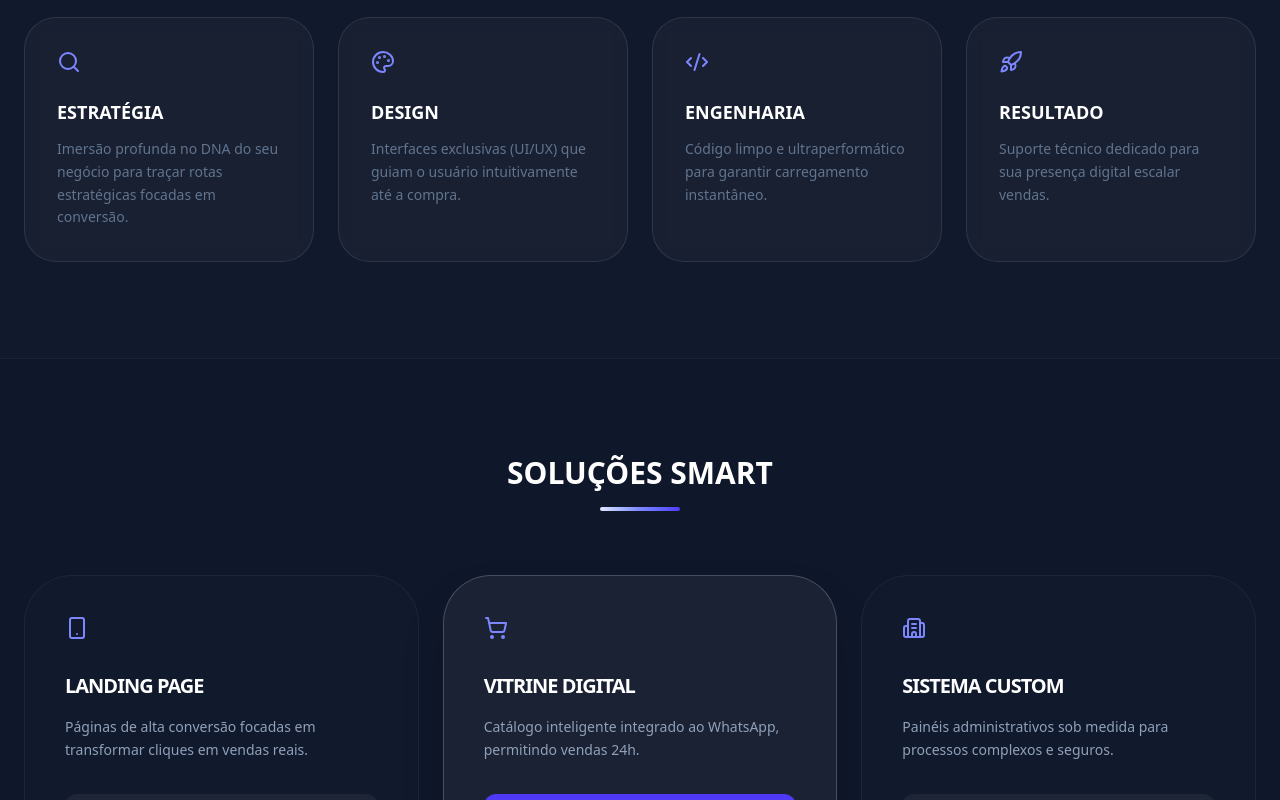
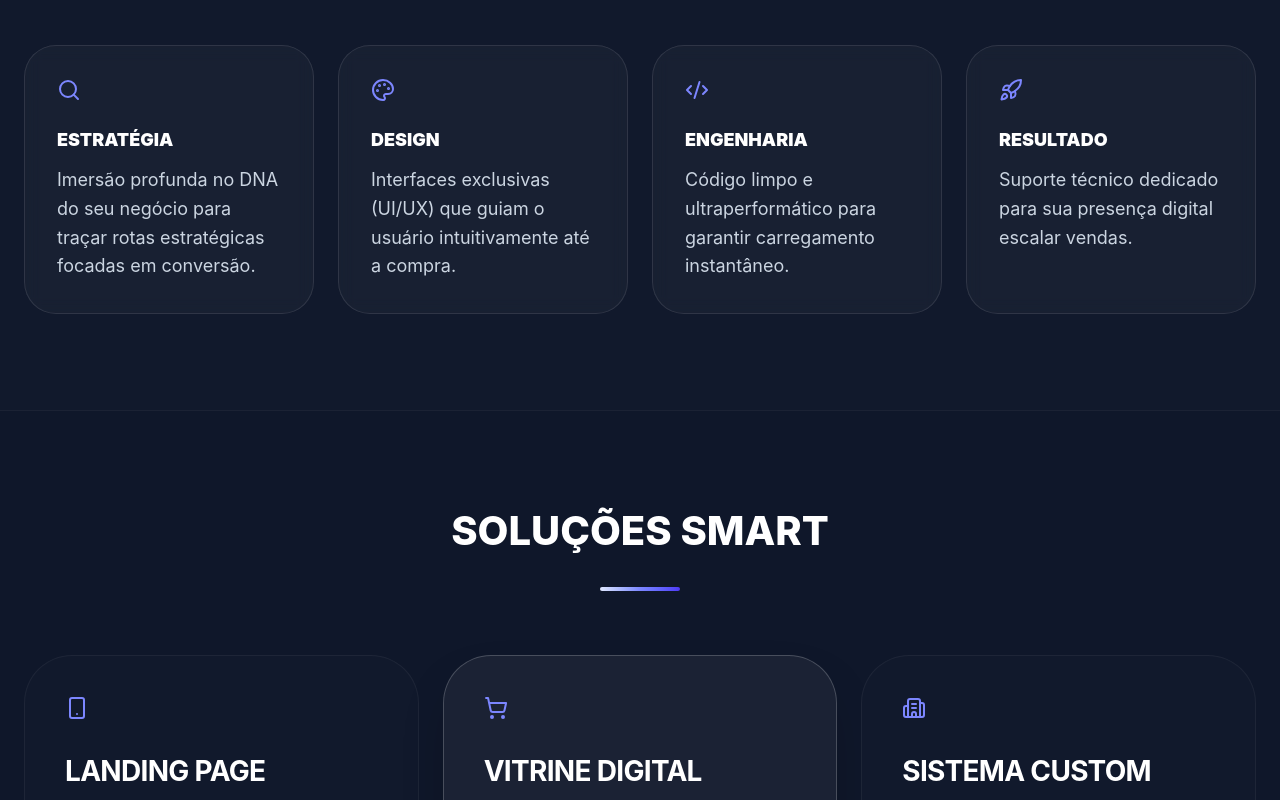
Before and after one commit to kestralbialima/portifolio, a React (Vite) app: page / in a window 1280 px wide. Shown: the part 960-1760 px from the top of the page. Built offline with nearby package versions, Linux system fonts and the light colour scheme; the HTML template or start-up script is replaced by a standard one.

Commit message:
feat: adiciona Hamburgueria  ao portfólio da Core Build

```diff
--- a/index.html
+++ b/index.html
@@ -8,6 +8,6 @@
   </head>
   <body>
     <div id="root"></div>
-    <script type="module" src="/src/main.jsx"></script>
+   <script type="module" src="/src/main.jsx"></script>
   </body>
 </html>
--- a/src/components/About.jsx
+++ b/src/components/About.jsx
@@ -28,7 +28,7 @@ const About = ({ theme }) => {
                             <div className={`absolute -inset-1 bg-gradient-to-r ${theme.gradient} rounded-[2rem] blur opacity-25 group-hover:opacity-50 transition duration-1000`}></div>
                             <div className="relative w-44 h-56 md:w-52 md:h-64 bg-slate-800 rounded-[2rem] overflow-hidden border border-white/10">
                                 <img
-                                    src="bianca.jpeg"
+                                    src="/bianca.jpeg"
                                     alt="Bianca Lima"
                                     className={`w-full h-full object-cover transition-all duration-700 ${isOpen ? 'grayscale-0 scale-105' : 'grayscale group-hover:grayscale-0'}`}
                                 />
--- a/src/components/Portfolio.jsx
+++ b/src/components/Portfolio.jsx
@@ -12,7 +12,7 @@ const Portfolio = ({ theme, activeTheme, onSetTheme, selectedCategory }) => {
       type: "Landing Page",
       title: "Washington Cezar Tattoo",
       demo: "kestralbialima.github.io/projeto-wcezar/",
-      image: "site-wcezar.jpg",
+      image: "/site-wcezar.jpg",
       description: "Design imersivo focado em atrair leads qualificados e valorizar o trabalho do artista através de uma estética dark e exclusiva.",
       imageColor: "from-red-900/40 to-black"
     },
@@ -20,27 +20,28 @@ const Portfolio = ({ theme, activeTheme, onSetTheme, selectedCategory }) => {
       category: "gastronomia",
       type: "Vitrine Digital",
       demo: "kestralbialima.github.io/confeitaria/",
-      image: "cor-de-abobora.png",
+      image: "/cor-de-abobora.png",
       title: "Confeitaria Artesanal",
       description: "Vendas diretas via WhatsApp com catálogo dinâmico, eliminando taxas de aplicativos e facilitando a gestão de pedidos.",
       imageColor: "from-orange-900/40 to-black"
     },
+
     {
       category: "corporativo",
       type: "Landing Page",
       title: "Marco Alcaraz Assessoria",
       demo: "kestralbialima.github.io/marco-/",
-      image: "marco.jpeg",
+      image: "/marco.jpeg",
       description: "Portal jurídico focado em autoridade digital, projetado para transmitir confiança e converter visitantes em clientes potenciais.",
       imageColor: "from-cyan-900/40 to-black"
     },
     {
       category: "estetica", // Você precisará criar este tema no themes.js
       type: "Landing Page",
-      title: "Clínica de Estética Vitalle",
+      title: "Clínica de Estética Projeto disponível",
       demo: "kestralbialima.github.io/landing-page-estetica-essenza/",
-      image: "essenza.png",
-      description: "Landing page de alta conversão com foco em agendamentos diretos e apresentação de procedimentos estéticos de luxo.",
+      image: "/essenza.png",
+      description: "Landing page de alta conversão com foco em agendamentos diretos e apresentação de procedimentos estéticos disponível para aquisição.",
       imageColor: "from-rose-100/40 to-white"
     }
   ], []);
--- a/src/index.css
+++ b/src/index.css
@@ -1,27 +1,45 @@
 @import "tailwindcss";
 
-/* Configuração de Origem (Source) para Tailwind v4:
-  Como o index.css está dentro de 'src', usamos './' para indicar
-  que os arquivos estão na mesma pasta ou em subpastas.
-*/
-@source "./App.jsx";
-@source "./components/**/*.{jsx,js}";
-
-/* Estilos Globais Base */
 body {
   margin: 0;
-  /* Cor de fundo padrão para evitar o flash branco ao carregar */
-  background-color: #0f172a;
-  color: #cbd5e1; /* slate-300 */
-  font-size: 1.125rem;
-  line-height: 1.6; /* Melhora o espaçamento entre linhas para UX */
+  background-color: #020617;
+  color: #f8fafc;
+
+  /* Base para o corpo do texto (20px) */
+  font-size: 1.25rem;
+  line-height: 1.8;
   -webkit-font-smoothing: antialiased;
-  -webkit-font-smoothing: antialiased;
-  -moz-osx-font-smoothing: grayscale;
-  font-family: ui-sans-serif, system-ui, -apple-system, BlinkMacSystemFont, "Segoe UI", Roboto, "Helvetica Neue", Arial, sans-serif;
+  font-family: ui-sans-serif, system-ui, sans-serif;
 }
 
-/* Garante que o container principal ocupe a tela toda */
-#root {
-  min-height: 100vh;
+/* 🎯 O Pulo do Gato para as descrições dos cards */
+p {
+  /* Garante que descrições não fiquem menores que 18px (1.125rem) */
+  font-size: 1.125rem;
+  /* Cor um pouco mais clara para não sumir no fundo escuro */
+  color: #cbd5e1;
+  line-height: 1.6;
 }
+
+/* Títulos dos Cards (Estratégia, Design, etc) */
+h3 {
+  font-size: 1.75rem; /* ~28px */
+  font-weight: 700;
+  margin-bottom: 0.75rem;
+  letter-spacing: -0.025em;
+  color: #ffffff;
+}
+
+/* Título Principal da Sessão (Metodologia Core) */
+h2 {
+  font-size: 2.5rem; /* ~40px */
+  font-weight: 800;
+  text-transform: uppercase;
+  letter-spacing: 0.0em;
+  margin-bottom: 2rem;
+}
+/* Força a redução do espaçamento em qualquer texto dentro do Hero */
+#hero h2, #hero p, .hero-text {
+  letter-spacing: -0.02em !important; /* Aproxima levemente as letras */
+  word-spacing: -0.1em !important;   /* Reduz o espaço entre as palavras injetado pela função */
+}
--- a/vite.config.js
+++ b/vite.config.js
@@ -1,7 +1,11 @@
 import { defineConfig } from 'vite'
 import react from '@vitejs/plugin-react'
+import tailwindcss from '@tailwindcss/vite' // Importe o novo plugin
 
-export default defineConfig({
-  plugins: [react()],
-  base: '/portifolio/',
-})
+export default defineConfig(({ command }) => ({
+  plugins: [
+    react(),
+    tailwindcss(), // Adicione o tailwind aqui
+  ],
+  base: command === 'serve' ? '/' : '/portifolio/',
+}))
```
Also changed, not shown: package.json (+5 -2 lines), public/hamburgueria.png (added), 1 other file (tests, documents, lock files or other folders).
